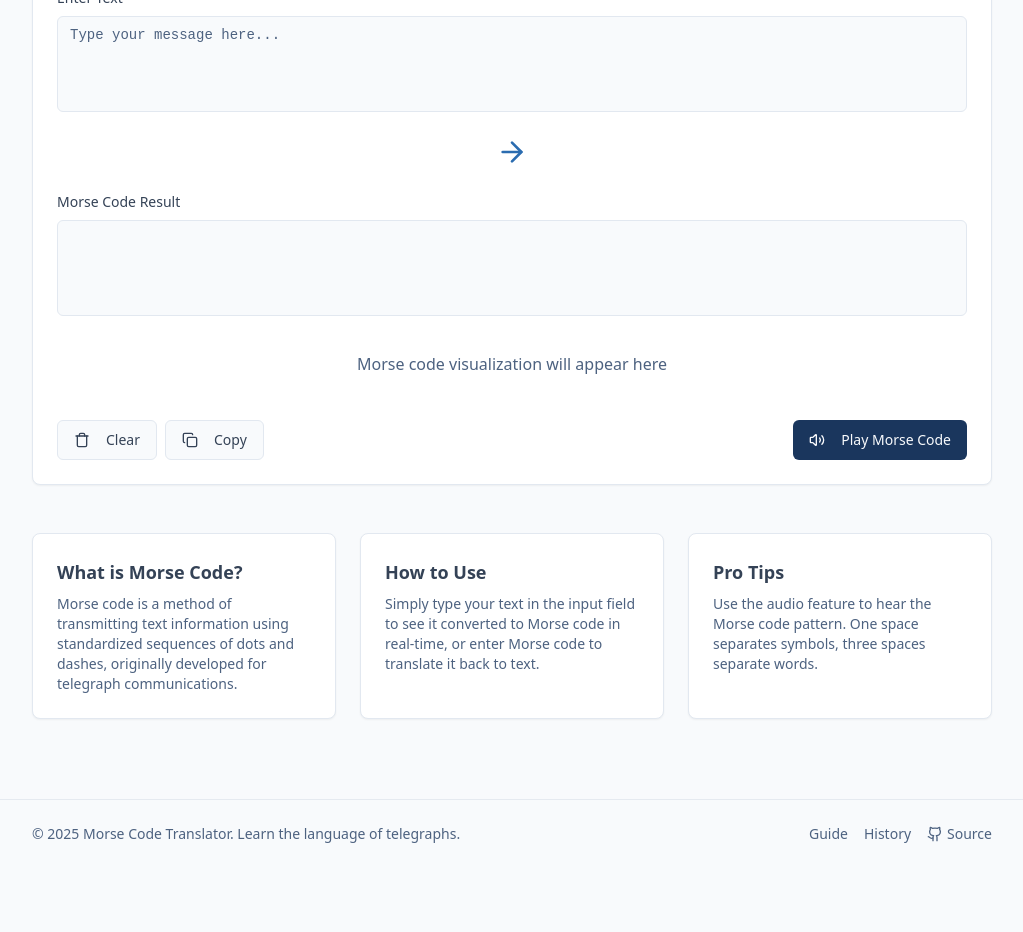
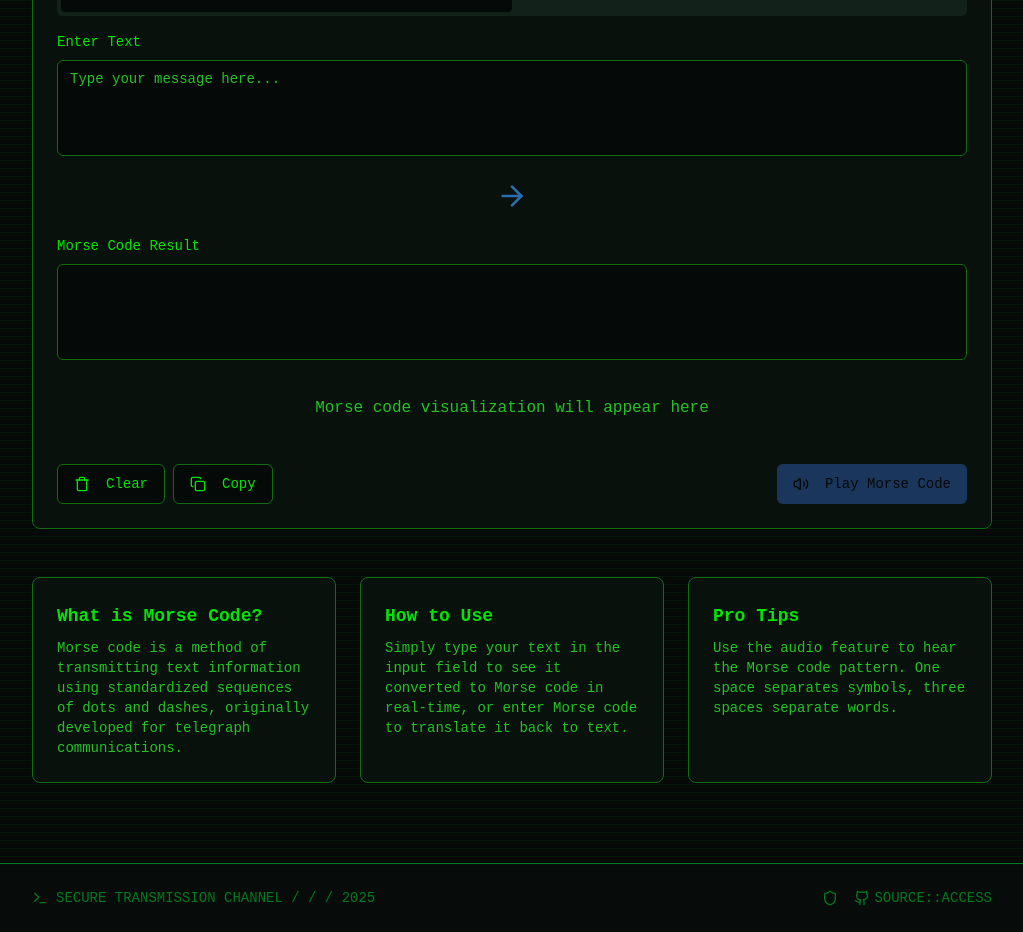
Before and after one commit to Muzaffar-codes07/dot-dash-decoder, a React (Vite) app: page / in a window 1280 px wide. Shown: the part 440-1372 px from the top of the page, without its empty margins (128-1151 px from the left). Before the commit the page ends 1308 px from the top, so only its background shows below. Built offline with nearby package versions, Linux system fonts and the light colour scheme.

Commit message:
Refactor: Update theme for aesthetic
Updated the theme to a black and green color scheme with a hacker/spy aesthetic.

```diff
--- a/src/components/Footer.tsx
+++ b/src/components/Footer.tsx
@@ -1,30 +1,28 @@
 
 import React from 'react';
-import { Github } from 'lucide-react';
+import { Github, Terminal, Shield } from 'lucide-react';
 
 const Footer: React.FC = () => {
   return (
-    <footer className="py-6 mt-8 border-t border-muted">
+    <footer className="py-6 mt-8 border-t border-morse-hacker-dimGreen bg-morse-hacker-bg/50 backdrop-blur-sm">
       <div className="container max-w-5xl">
         <div className="flex flex-col sm:flex-row items-center justify-between gap-4">
-          <div className="text-sm text-muted-foreground">
-            <p>© 2025 Morse Code Translator. Learn the language of telegraphs.</p>
+          <div className="text-sm text-morse-hacker-dimGreen">
+            <p className="flex items-center gap-2">
+              <Terminal className="h-4 w-4" />
+              SECURE TRANSMISSION CHANNEL / / / {new Date().getFullYear()}
+            </p>
           </div>
           <div className="flex items-center gap-4">
-            <a href="#" className="text-sm text-muted-foreground hover:text-foreground transition-colors">
-              Guide
-            </a>
-            <a href="#" className="text-sm text-muted-foreground hover:text-foreground transition-colors">
-              History
-            </a>
+            <Shield className="h-4 w-4 text-morse-hacker-dimGreen" />
             <a
               href="https://github.com"
               target="_blank"
               rel="noopener noreferrer"
-              className="text-sm flex items-center gap-1 text-muted-foreground hover:text-foreground transition-colors"
+              className="text-sm flex items-center gap-1 text-morse-hacker-dimGreen hover:text-morse-hacker-green transition-colors"
             >
               <Github className="h-4 w-4" />
-              <span>Source</span>
+              <span>SOURCE::ACCESS</span>
             </a>
           </div>
         </div>
--- a/src/components/Header.tsx
+++ b/src/components/Header.tsx
@@ -1,18 +1,19 @@
 
 import React from 'react';
-import { Zap } from 'lucide-react';
+import { Terminal, Shield, Radio } from 'lucide-react';
 
 const Header: React.FC = () => {
   return (
-    <header className="py-6 border-b border-muted">
+    <header className="py-6 border-b border-morse-hacker-dimGreen bg-morse-hacker-bg/50 backdrop-blur-sm">
       <div className="container max-w-5xl">
         <div className="flex items-center justify-between">
           <div className="flex items-center gap-3">
-            <Zap className="h-8 w-8 text-morse-gold" />
-            <h1 className="text-2xl font-bold tracking-tight">Morse Code Translator</h1>
+            <Terminal className="h-8 w-8 text-morse-hacker-green" />
+            <h1 className="text-2xl font-bold tracking-tight text-morse-hacker-green">CIPHER//MORSE</h1>
           </div>
-          <div className="text-sm text-muted-foreground font-mono">
-            .-.. --- ...- . .-.. -.--
+          <div className="flex items-center gap-4">
+            <Shield className="h-6 w-6 text-morse-hacker-dimGreen animate-pulse" />
+            <Radio className="h-6 w-6 text-morse-hacker-dimGreen animate-pulse" />
           </div>
         </div>
       </div>
--- a/src/index.css
+++ b/src/index.css
@@ -1,69 +1,38 @@
-
 @tailwind base;
 @tailwind components;
 @tailwind utilities;
 
 @layer base {
   :root {
-    --background: 210 40% 98%;
-    --foreground: 215 25% 27%;
+    --background: 150 30% 3%;
+    --foreground: 120 100% 50%;
 
-    --card: 0 0% 100%;
-    --card-foreground: 215 25% 27%;
+    --card: 150 30% 5%;
+    --card-foreground: 120 100% 45%;
 
-    --popover: 0 0% 100%;
-    --popover-foreground: 215 25% 27%;
+    --popover: 150 30% 3%;
+    --popover-foreground: 120 100% 50%;
 
-    --primary: 215 50% 23%;
-    --primary-foreground: 210 40% 98%;
+    --primary: 120 100% 45%;
+    --primary-foreground: 150 30% 3%;
 
-    --secondary: 45 93% 47%;
-    --secondary-foreground: 215 25% 27%;
+    --secondary: 120 70% 25%;
+    --secondary-foreground: 120 100% 50%;
 
-    --muted: 213 27% 92%;
-    --muted-foreground: 215 25% 40%;
+    --muted: 150 30% 10%;
+    --muted-foreground: 120 70% 45%;
 
-    --accent: 213 27% 92%;
-    --accent-foreground: 215 25% 27%;
+    --accent: 120 70% 25%;
+    --accent-foreground: 120 100% 50%;
 
     --destructive: 0 84.2% 60.2%;
-    --destructive-foreground: 210 40% 98%;
+    --destructive-foreground: 150 30% 3%;
 
-    --border: 214.3 31.8% 91.4%;
-    --input: 214.3 31.8% 91.4%;
-    --ring: 215 50% 23%;
+    --border: 120 70% 25%;
+    --input: 120 70% 25%;
+    --ring: 120 100% 45%;
 
     --radius: 0.5rem;
-  }
-
-  .dark {
-    --background: 215 28% 17%;
-    --foreground: 210 40% 98%;
-
-    --card: 215 28% 17%;
-    --card-foreground: 210 40% 98%;
-
-    --popover: 215 28% 17%;
-    --popover-foreground: 210 40% 98%;
-
-    --primary: 210 40% 98%;
-    --primary-foreground: 215 25% 27%;
-
-    --secondary: 45 93% 47%;
-    --secondary-foreground: 215 25% 27%;
-
-    --muted: 215 28% 25%;
-    --muted-foreground: 210 40% 80%;
-
-    --accent: 215 28% 25%;
-    --accent-foreground: 210 40% 98%;
-
-    --destructive: 0 62.8% 30.6%;
-    --destructive-foreground: 210 40% 98%;
-
-    --border: 215 28% 25%;
-    --input: 215 28% 25%;
-    --ring: 210 40% 90%;
   }
 }
 
@@ -73,7 +42,14 @@
   }
 
   body {
-    @apply bg-background text-foreground;
+    @apply bg-background text-foreground font-mono;
+    background-image:
+      linear-gradient(
+        to bottom,
+        rgba(0, 255, 65, 0.05) 1px,
+        transparent 1px
+      );
+    background-size: 100% 8px;
   }
 }
 
--- a/tailwind.config.ts
+++ b/tailwind.config.ts
@@ -1,4 +1,3 @@
-
 import type { Config } from "tailwindcss";
 
 export default {
@@ -13,55 +12,45 @@ export default {
   theme: {
     container: {
       center: true,
-			padding: '2rem',
+      padding: "2rem",
       screens: {
-				'2xl': '1400px'
-			}
+        "2xl": "1400px",
+      },
     },
     extend: {
       colors: {
-				border: 'hsl(var(--border))',
-				input: 'hsl(var(--input))',
-				ring: 'hsl(var(--ring))',
-				background: 'hsl(var(--background))',
-				foreground: 'hsl(var(--foreground))',
+        border: "hsl(var(--border))",
+        input: "hsl(var(--input))",
+        ring: "hsl(var(--ring))",
+        background: "hsl(var(--background))",
+        foreground: "hsl(var(--foreground))",
         primary: {
-					DEFAULT: 'hsl(var(--primary))',
-					foreground: 'hsl(var(--primary-foreground))'
+          DEFAULT: "hsl(var(--primary))",
+          foreground: "hsl(var(--primary-foreground))",
         },
         secondary: {
-					DEFAULT: 'hsl(var(--secondary))',
-					foreground: 'hsl(var(--secondary-foreground))'
+          DEFAULT: "hsl(var(--secondary))",
+          foreground: "hsl(var(--secondary-foreground))",
         },
         destructive: {
-					DEFAULT: 'hsl(var(--destructive))',
-					foreground: 'hsl(var(--destructive-foreground))'
+          DEFAULT: "hsl(var(--destructive))",
+          foreground: "hsl(var(--destructive-foreground))",
         },
         muted: {
-					DEFAULT: 'hsl(var(--muted))',
-					foreground: 'hsl(var(--muted-foreground))'
+          DEFAULT: "hsl(var(--muted))",
+          foreground: "hsl(var(--muted-foreground))",
         },
         accent: {
-					DEFAULT: 'hsl(var(--accent))',
-					foreground: 'hsl(var(--accent-foreground))'
+          DEFAULT: "hsl(var(--accent))",
+          foreground: "hsl(var(--accent-foreground))",
         },
         popover: {
-					DEFAULT: 'hsl(var(--popover))',
-					foreground: 'hsl(var(--popover-foreground))'
+          DEFAULT: "hsl(var(--popover))",
+          foreground: "hsl(var(--popover-foreground))",
         },
         card: {
-					DEFAULT: 'hsl(var(--card))',
-					foreground: 'hsl(var(--card-foreground))'
-				},
-				sidebar: {
-					DEFAULT: 'hsl(var(--sidebar-background))',
-					foreground: 'hsl(var(--sidebar-foreground))',
-					primary: 'hsl(var(--sidebar-primary))',
-					'primary-foreground': 'hsl(var(--sidebar-primary-foreground))',
-					accent: 'hsl(var(--sidebar-accent))',
-					'accent-foreground': 'hsl(var(--sidebar-accent-foreground))',
-					border: 'hsl(var(--sidebar-border))',
-					ring: 'hsl(var(--sidebar-ring))'
+          DEFAULT: "hsl(var(--card))",
+          foreground: "hsl(var(--card-foreground))",
         },
         morse: {
           navy: '#1A365D',
@@ -69,6 +58,13 @@ export default {
           yellow: '#F6E05E',
           gold: '#D69E2E',
           light: '#EDF2F7',
+          hacker: {
+            bg: '#0A0F0D',
+            green: '#00FF41',
+            dimGreen: '#007A20',
+            darkGreen: '#003B00',
+            terminal: '#002B00',
+          }
         }
       },
       borderRadius: {
```
Lines whose indentation alone changed are shown as unchanged.
